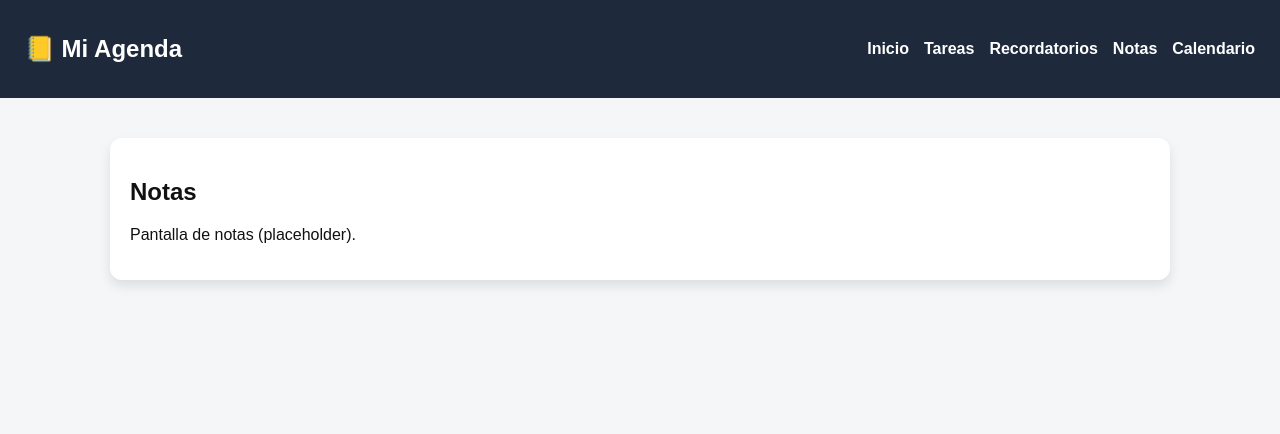
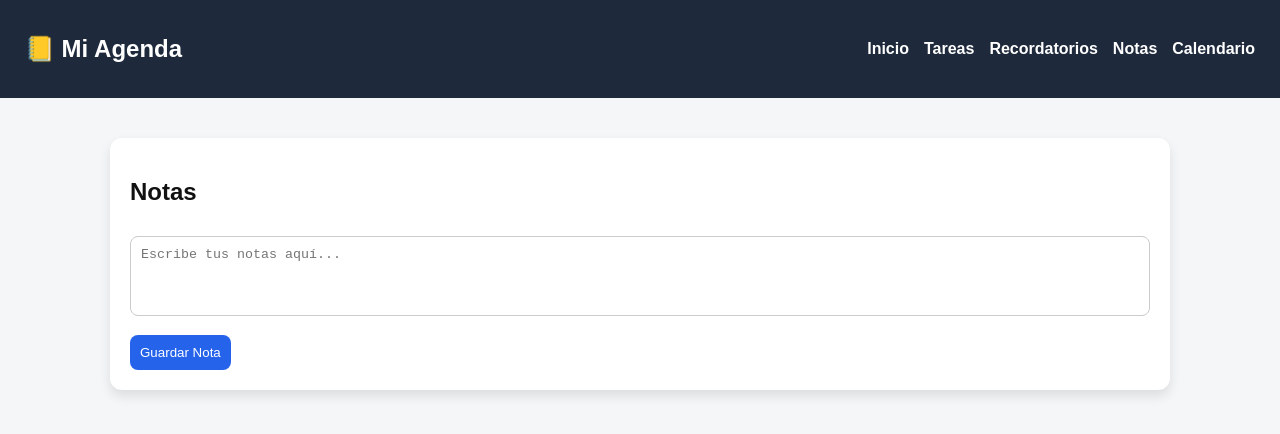
Before and after one commit to diegohernandez8345-glitch/agenda-app, a React (Create React App) app in the folder frontend/: page /notas in a window 1280 px wide. Shown: the top 434 px of the page. Built offline with nearby package versions, Linux system fonts and the light colour scheme.

Commit message:
Update Notas.jsx

```diff
--- a/frontend/src/pages/Notas.jsx
+++ b/frontend/src/pages/Notas.jsx
@@ -1,10 +1,32 @@
-import React from 'react';
+import React, { useState, useEffect } from "react";
 
-export default function Notas(){
+export default function Notas() {
+  const [nota, setNota] = useState("");
+
+  useEffect(() => {
+    const guardada = localStorage.getItem("nota");
+    if (guardada) setNota(guardada);
+  }, []);
+
+  const guardar = () => {
+    localStorage.setItem("nota", nota);
+    alert("Nota guardada ✅");
+  };
+
   return (
     <div>
       <h2>Notas</h2>
-      <p>Pantalla de notas (placeholder).</p>
+
+      <textarea
+        rows="10"
+        cols="40"
+        value={nota}
+        onChange={e => setNota(e.target.value)}
+        placeholder="Escribe tus notas aquí..."
+      />
+
+      <br />
+      <button onClick={guardar}>Guardar Nota</button>
     </div>
   );
 }
```
